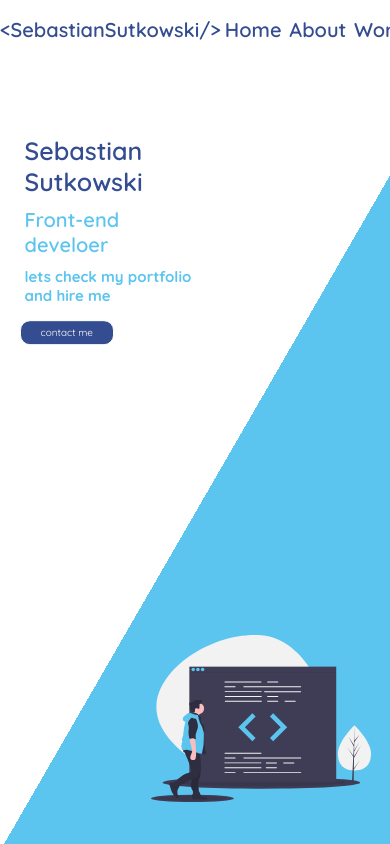
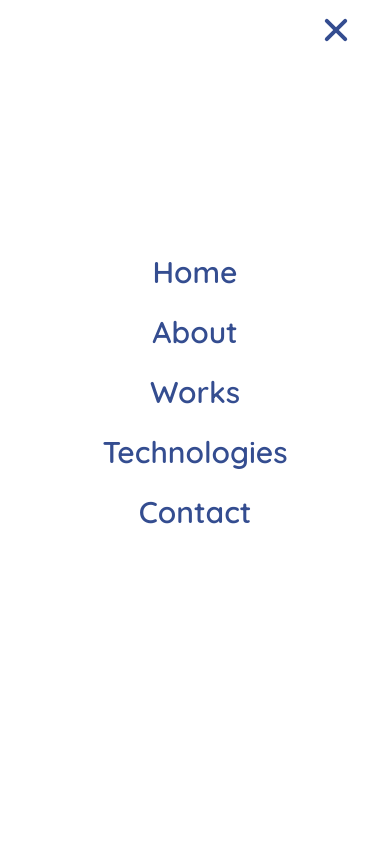
Before and after one commit to SebastianSutkowski/portfolio, a React (Create React App) app: page / in a window 390 px wide. Shown: the top 844 px of the page. Built offline with nearby package versions, Linux system fonts and the light colour scheme.

Commit message:
add scroll to and hamburger

```diff
--- a/src/App.css
+++ b/src/App.css
@@ -1,17 +1,22 @@
-*{
+* {
   margin: 0;
   padding: 0;
-  font-family: 'Quicksand', sans-serif;
-
+  font-family: "Quicksand", sans-serif;
 }
-h1{
+body {
+  overflow-x: hidden;
+}
+html {
+  scroll-behavior: smooth;
+}
+h1 {
   font-size: 40px;
   font-weight: 500;
 }
-h2{
+h2 {
   font-size: 35px;
   font-weight: 600;
 }
-h3{
+h3 {
   font-size: 20px;
 }
--- a/src/MyWorks/MyWorks.css.js
+++ b/src/MyWorks/MyWorks.css.js
@@ -1,7 +1,8 @@
 import styled from 'styled-components';
 export const Works = styled.article`
-margin-top: 5vw;
+padding-top: 5vw;
 // background-color: rgba(238, 238, 238, 0.562);
+position: relative;
 header{
    text-align: center;
    h1{
@@ -35,7 +36,7 @@ section{
          position: absolute;
          top:0;
          left:0;
-         transition: .3s;
+         transition: .5s;
          opacity:0;
          clip-path:circle(5% at 100% 0%);
          p{
@@ -54,7 +55,6 @@ section{
             color:white;
             border:none;
             border-radius:10px;
-            transition:.3s;
             cursor:pointer;
          }
          button:nth-of-type(1){
--- a/src/MyWorks/MyWorks.js
+++ b/src/MyWorks/MyWorks.js
@@ -4,6 +4,7 @@ import { Works } from './MyWorks.css';
 import medyk from '../img/medyk.PNG';
 import portfolio from '../img/portfolio.PNG';
 import Button from '../pageElements/Button';
+import { find } from 'styled-components/test-utils'
 
 const Porjects = [
    {
@@ -21,6 +22,11 @@ const Porjects = [
 
 ]
 const MyWorks = () => {
+   const classOfStyled = (<Works />).type.styledComponentId
+   const element = document.getElementsByClassName(`${classOfStyled}`)
+   const arr = document.querySelectorAll(`article`)
+   // console.log(<Works />)
+   // console.log(arr)
    return (
       <Works>
          <header><h1>My Works</h1></header>
@@ -30,12 +36,12 @@ const MyWorks = () => {
                   return (
                      <div>
                         <img src={project.img} alt="photo" />
+
                         <div>
                            <p>{project.description}</p>
                            <button>live</button>
                            <button>repo</button>
                         </div>
-
                      </div>
                   )
                })
@@ -43,6 +49,7 @@ const MyWorks = () => {
          </section>
       </Works>
    );
+   console.log(document.querySelector("." + classOfStyled).offsetTop)
 }
 
 export default MyWorks;
--- a/src/Navigation/Navigation.css.js
+++ b/src/Navigation/Navigation.css.js
@@ -1,27 +1,29 @@
-import styled from 'styled-components'
+import styled from "styled-components";
 // import React,{useEffect} from 'react';
 
 export const Navpanel = styled.nav`
-position:fixed;
-top:0;
-left:0;
+  position: fixed;
+  top: 0;
+  left: 0;
   display: flex;
-background-color:white;
-box-shadow: ${ (window.scrollY > 20) ? `2px -8px 28px 0px ${props => props.theme.colors.blue.dark}` : null};
-z-index:10;
+  background-color: white;
+  box-shadow: ${window.scrollY > 20
+    ? `2px -8px 28px 0px ${(props) => props.theme.colors.blue.dark}`
+    : null};
+  z-index: 10;
   width: 100%;
   font-size: 20px;
   font-weight: 600;
   height: 60px;
   line-height: 60px;
-   color:${props => props.theme.colors.blue.dark};
-   transition: .3s;
-   section {
+  color: ${(props) => props.theme.colors.blue.dark};
+  transition: 0.3s;
+  section:nth-of-type(1) {
     flex: 3;
     // background-color:red;
     text-align: center;
-      p{
-         cursor:pointer;
+    p {
+      cursor: pointer;
     }
   }
   ul {
@@ -30,12 +32,80 @@ z-index:10;
     display: flex;
     justify-content: center;
     list-style-type: none;
-         li{
+    li {
       padding: 0 1vw;
     }
-         li:hover{
-            color:${props => props.theme.colors.blue.normal};
-            cursor:pointer;
+    li:hover {
+      color: ${(props) => props.theme.colors.blue.normal};
+      cursor: pointer;
     }
   }
-`
+  div {
+    display: none;
+    width: 30px;
+    /* background-color: red; */
+    height: 30px;
+    overflow: hidden;
+    cursor: pointer;
+    margin: 15px 10vw;
+  }
+  section:nth-of-type(2) {
+    margin-left: 100vw;
+    transition: 0.3s;
+    ul {
+      display: flex;
+      flex-direction: column;
+      /* background-color: #fff; */
+      z-index: 20;
+      position: relative;
+      top: 50%;
+      left: 50%;
+      transform: translate(-50%, -60%);
+      li {
+        margin: auto;
+        font-size: 30px;
+      }
+    }
+  }
+  @media (max-width: 750px) {
+    section:nth-of-type(1) {
+      flex: 1;
+    }
+    ul:nth-of-type(1) {
+      display: none;
+    }
+    div {
+      display: block;
+      z-index: 2;
+
+      div {
+        width: 100%;
+
+        height: 4px;
+        margin: calc(25% - 2px) 0;
+        background-color: ${(props) => props.theme.colors.blue.dark};
+        border-radius: 2px;
+        transition: 0.3s;
+      }
+      div:nth-of-type(1) {
+        transform: ${({ open }) =>
+          open ? "rotate(0deg)" : "translate(0, 7px) rotate(45deg)"};
+      }
+      div:nth-of-type(2) {
+        opacity: ${({ open }) => (open ? "1" : "0")};
+      }
+      div:nth-of-type(3) {
+        transform: ${({ open }) =>
+          open ? "rotate(0deg)" : "translate(0, -12px) rotate(-45deg)"};
+      }
+    }
+    section:nth-of-type(2) {
+      margin-left: ${({ open }) => (open ? "100vw" : "0vw")};
+      position: absolute;
+      z-index: 1;
+      width: 100vw;
+      height: 100vh;
+      background-color: white;
+    }
+  }
+`;
--- a/src/Navigation/Navigation.js
+++ b/src/Navigation/Navigation.js
@@ -1,18 +1,25 @@
-import React, { useEffect, useState } from 'react';
-import { Navpanel } from './Navigation.css'
+import React, { useEffect, useState } from "react";
+import { Navpanel } from "./Navigation.css";
 // import './Nav.scss'
+import { Works } from "../MyWorks/MyWorks.css";
+import { Main } from "../Home/Home.css";
+import { About } from "../AboutMe/AboutMe.css";
+import { Skills } from "../MySkills/MySkills.css";
+import { ContactSection } from "../Contact/Contact.css";
 
-const Navigation = () => {
+const Navigation = (props) => {
+  // console.log(props)
   const [scrollY, setScrollY] = useState(0);
-
+  const [open, setOpen] = useState(false);
   function logit() {
     setScrollY(window.pageYOffset);
 
     if (window.scrollY > 100) {
-         console.log('window.scrollY')
-         document.querySelector('nav').style.boxShadow = `2px -8px 28px 0px #344D90`
+      document.querySelector(
+        "nav"
+      ).style.boxShadow = `2px -8px 28px 0px #344D90`;
     } else {
-         document.querySelector('nav').style.boxShadow = `0px 0px 0px 0px white`
+      document.querySelector("nav").style.boxShadow = `0px 0px 0px 0px white`;
     }
   }
 
@@ -24,23 +31,92 @@ const Navigation = () => {
     return () => {
       window.removeEventListener("scroll", logit);
     };
-   })
+  });
+  function handleNavClick(pos) {
+    const classOfMain = (<Main />).type.styledComponentId;
+    const classOfAbout = (<About />).type.styledComponentId;
+    const classOfWorks = (<Works />).type.styledComponentId;
+    const classOfSkills = (<Skills />).type.styledComponentId;
+    const classOfContactSection = (<ContactSection />).type.styledComponentId;
+    const aboutPosition =
+      document.querySelector(`.${classOfMain}`).offsetHeight - 60;
+    const worksPosition =
+      aboutPosition + document.querySelector(`.${classOfAbout}`).offsetHeight;
+    const skillsPosition =
+      document.querySelector(`.${classOfSkills}`).offsetTop - 60;
+    const contactPosition =
+      document.querySelector(`.${classOfContactSection}`).offsetTop - 60;
+    const arr = [
+      {
+        name: "0",
+        value: 0,
+      },
+      {
+        name: "aboutPosition",
+        value: aboutPosition,
+      },
+      {
+        name: "worksPosition",
+        value: worksPosition,
+      },
+      {
+        name: "skillsPosition",
+        value: skillsPosition,
+      },
+      {
+        name: "contactPosition",
+        value: contactPosition,
+      },
+    ];
+    arr.map((section) => {
+      if (pos == section.name) {
+        window.scrollTo(0, section.value);
+        console.log(section);
+      }
+    });
+  }
   return (
-      <Navpanel>
+    <Navpanel open={open}>
       {/* <nav> */}
       <section>
-            <p>{`<SebastianSutkowski/>`}</p>
+        <p onClick={() => handleNavClick(0)}>{`<SebastianSutkowski/>`}</p>
       </section>
       <ul>
-            <li>Home</li>
-            <li>About</li>
-            <li>Works</li>
-            <li>Technologies</li>
-            <li>Contact</li>
+        <li onClick={() => handleNavClick(0)}>Home</li>
+        <li onClick={() => handleNavClick("aboutPosition")}>About</li>
+        <li onClick={() => handleNavClick("worksPosition")}>Works</li>
+        <li onClick={() => handleNavClick("skillsPosition")}>Technologies</li>
+        <li onClick={() => handleNavClick("contactPosition")}>Contact</li>
       </ul>
+      <div onClick={() => setOpen(!open)}>
+        <div></div>
+        <div></div>
+        <div></div>
+      </div>
+      <section>
+        <ul>
+          <li onClick={() => (handleNavClick(0), setOpen(!open))}>Home</li>
+          <li onClick={() => (handleNavClick("aboutPosition"), setOpen(!open))}>
+            About
+          </li>
+          <li onClick={() => (handleNavClick("worksPosition"), setOpen(!open))}>
+            Works
+          </li>
+          <li
+            onClick={() => (handleNavClick("skillsPosition"), setOpen(!open))}
+          >
+            Technologies
+          </li>
+          <li
+            onClick={() => (handleNavClick("contactPosition"), setOpen(!open))}
+          >
+            Contact
+          </li>
+        </ul>
+      </section>
       {/* //</nav> */}
     </Navpanel>
   );
-}
+};
 
 export default Navigation;
```
Also changed, not shown: src/App.js (+7 -1 lines). Lines whose indentation alone changed are shown as unchanged.
